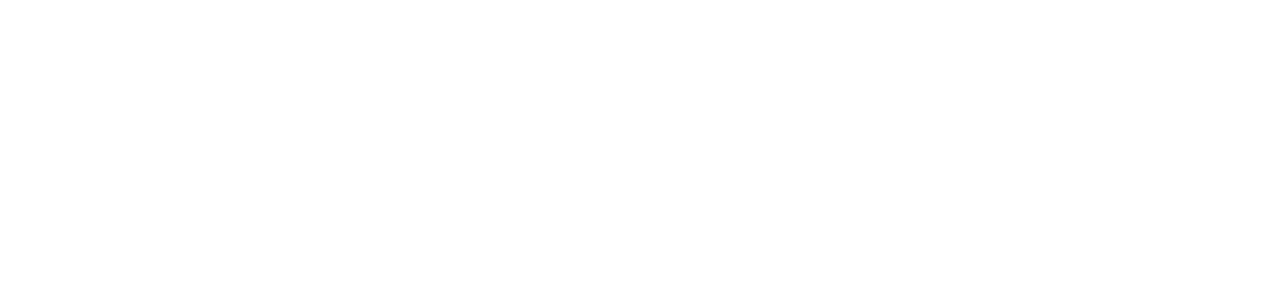
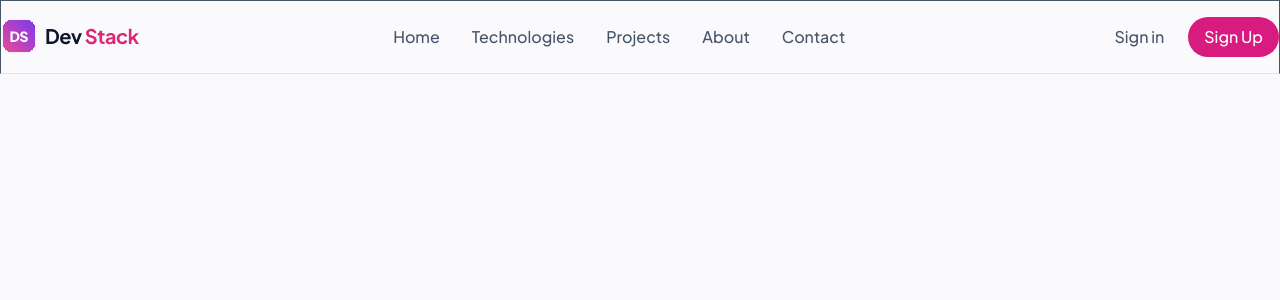
Before and after one commit to Aminul-Islam7/A05-DevStack-B14-PH, a React (Vite) app: page / in a window 1280 px wide. Shown: the top 300 px of the page. Built offline with nearby package versions, Linux system fonts and the light colour scheme.

Commit message:
feat: update index.html with Google Fonts and improve structure
feat: integrate Navbar component into App and enhance layout

feat: create Navbar component with navigation links and logo

style: enhance index.css with theme variables and base styles

feat: add logo.svg asset for branding

```diff
--- a/index.html
+++ b/index.html
@@ -1,13 +1,22 @@
 <!doctype html>
 <html lang="en">
+
 <head>
 	<meta charset="UTF-8" />
 	<link rel="icon" type="image/svg+xml" href="/favicon.svg" />
 	<meta name="viewport" content="width=device-width, initial-scale=1.0" />
-    <title>a05-devstack-b14-ph</title>
+	<title>DevStack</title>
+
+	<!-- Google Fonts -->
+	<link rel="preconnect" href="https://fonts.googleapis.com">
+	<link rel="preconnect" href="https://fonts.gstatic.com" crossorigin>
+	<link href="https://fonts.googleapis.com/css2?family=Inter:ital,opsz,wght@0,14..32,100..900;1,14..32,100..900&family=Plus+Jakarta+Sans:ital,wght@0,200..800;1,200..800&display=swap" rel="stylesheet">
+
 </head>
+
 <body>
 	<div id="root"></div>
 	<script type="module" src="/src/main.tsx"></script>
 </body>
+
 </html>
--- a/src/App.tsx
+++ b/src/App.tsx
@@ -1,10 +1,11 @@
+import Navbar from './components/layout/Navbar';
+
 function App() {
-
-  return (
-    <>
-
-    </>
-  )
+	return (
+		<>
+			<Navbar></Navbar>
+		</>
+	);
 }
 
-export default App
+export default App;
--- a/src/components/layout/Navbar.tsx
+++ b/src/components/layout/Navbar.tsx
@@ -0,0 +1,48 @@
+import logo from '../../assets/logo.svg';
+
+export default function Navbar() {
+	return (
+		<nav className="py-4 border border-b-neutral-200">
+			<div className="container mx-auto flex justify-between items-center">
+				<img src={logo} className="max-w-35" alt="DevStack Logo" />
+
+				<ul className="flex gap-2 [&>li>a:hover]:text-brand-primary [&>li>a]:transition-colors [&>li>a]:font-medium">
+					<li>
+						<a href="#" className="p-3">
+							Home
+						</a>
+					</li>
+					<li>
+						<a href="#" className="p-3">
+							Technologies
+						</a>
+					</li>
+					<li>
+						<a href="#" className="p-3">
+							Projects
+						</a>
+					</li>
+					<li>
+						<a href="#" className="p-3">
+							About
+						</a>
+					</li>
+					<li>
+						<a href="#" className="p-3">
+							Contact
+						</a>
+					</li>
+				</ul>
+
+				<div className="flex gap-2 items-center font-medium">
+					<a href="#" className="px-4 py-2 rounded-3xl hover:bg-neutral-200">
+						Sign in
+					</a>
+					<a href="#" className="bg-brand-primary px-4 py-2 rounded-3xl text-white">
+						Sign Up
+					</a>
+				</div>
+			</div>
+		</nav>
+	);
+}
--- a/src/index.css
+++ b/src/index.css
@@ -1,10 +1,25 @@
 @import 'tailwindcss';
+
+@theme {
+	--font-sans: 'Plus Jakarta Sans', sans-serif;
+	--font-heading: 'Inter', sans-serif;
+	--color-brand-primary: #d81b7e;
+	--color-brand-orange: #ff5722;
+	--color-brand-purple: #7c3aed;
+}
+
+@layer base {
+	body {
+		color: #475569;
+		background-color: #fafafc;
+	}
+}
 
 @layer utilities {
 	.brand-gradient {
-		@apply bg-linear-to-r from-[#FF5722] via-[#D81B7E] to-[#7C3AED];
+		@apply bg-linear-to-r from-brand-orange via-brand-primary to-brand-purple;
 	}
 	.text-brand-gradient {
-		@apply bg-linear-to-r from-[#FF5722] via-[#D81B7E] to-[#7C3AED] bg-clip-text text-transparent;
+		@apply bg-linear-to-r from-brand-orange via-brand-primary to-brand-purple bg-clip-text text-transparent;
 	}
 }
```
Also changed, not shown: src/assets/logo.svg (added). Lines whose indentation alone changed are shown as unchanged.
